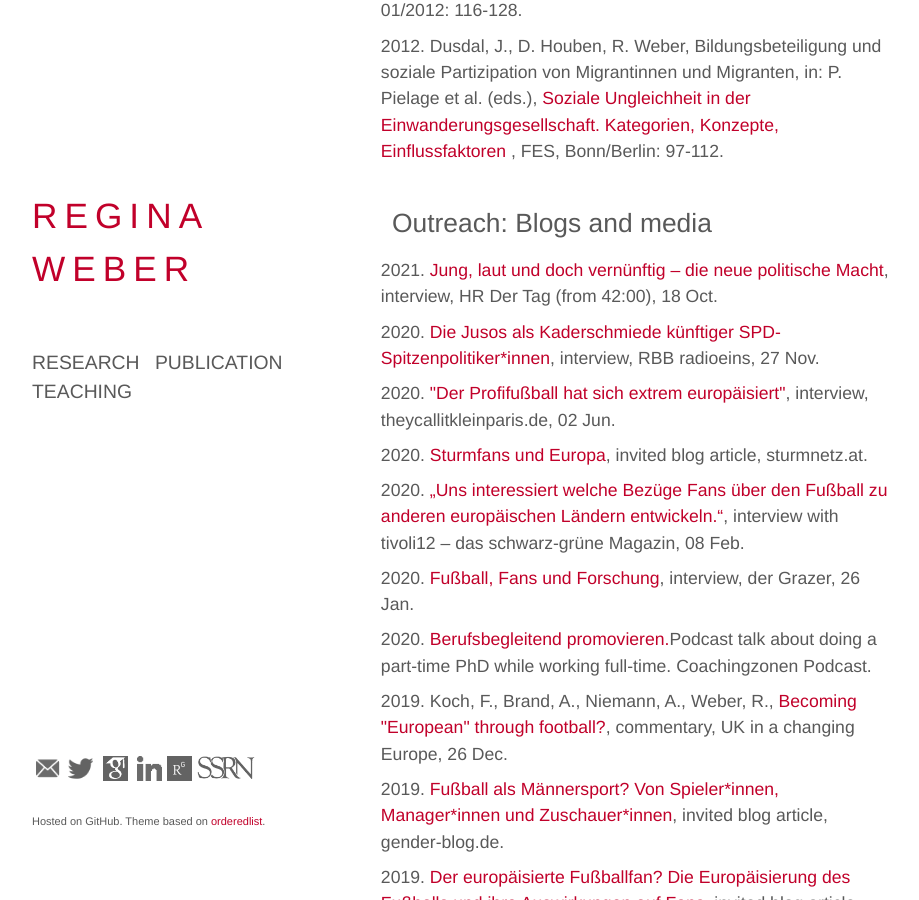
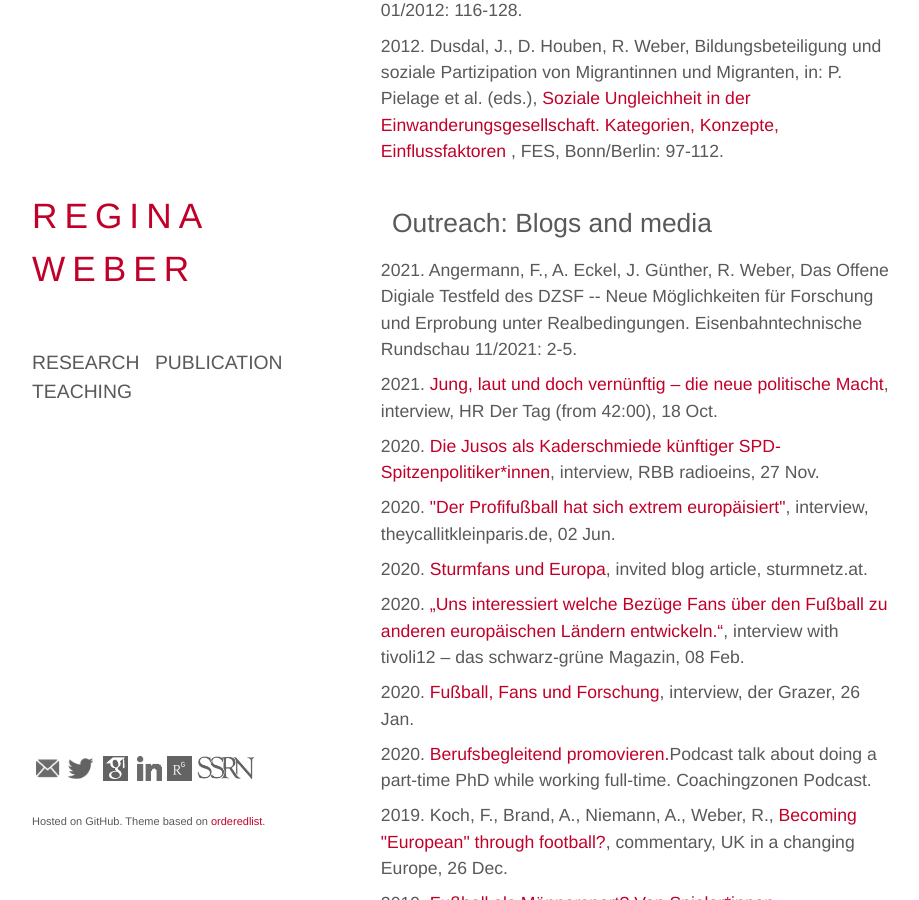
Before and after one commit to robertocabreratapia/robertocabreratapia.github.io, a Jekyll site: the page built from publication.html, in a window 1280 px wide and 900 px high, scrolled down 2471 px. Shown: the whole window, without its empty margins (178-1097 px from the left). Built offline with Jekyll 4.4.1, drawn with Linux system fonts in a browser that asks for light colours.

Commit message:
Update publication.html

```diff
--- a/publication.html
+++ b/publication.html
@@ -36,7 +36,8 @@ layout: default
 
 <h2 id="outreach"> Outreach: Blogs and media</h2>
 <ul>
-    <li>2021. <a href="https://www.hr2.de/podcasts/der-tag/jung-laut-und-doch-vernuenftig--die-neue-politische-macht,podcast-episode-93110.html">Jung, laut und doch vernünftig – die neue politische Macht</a>, interview, HR Der Tag (from 42:00), 18 Oct.</li>
+<li>2021. Angermann, F., A. Eckel, J. Günther, R. Weber, Das Offene Digiale Testfeld des DZSF -- Neue Möglichkeiten für Forschung und Erprobung unter Realbedingungen. Eisenbahntechnische Rundschau 11/2021: 2-5.</li>
+<li>2021. <a href="https://www.hr2.de/podcasts/der-tag/jung-laut-und-doch-vernuenftig--die-neue-politische-macht,podcast-episode-93110.html">Jung, laut und doch vernünftig – die neue politische Macht</a>, interview, HR Der Tag (from 42:00), 18 Oct.</li>
 <li>2020. <a href="https://www.radioeins.de/programm/sendungen/die_schoene_woche/_/die-jusos-als-kaderschmiede-kuenftiger-spd-spitzenpolitiker.html">Die Jusos als Kaderschmiede künftiger SPD-Spitzenpolitiker*innen</a>, interview, RBB radioeins, 27 Nov.</li>
 <li>2020. <a href="https://www.theycallitkleinparis.de/2020/06/02/regina-weber-im-interview-der-profifussball-hat-sich-extrem-europaeisiert/">"Der Profifußball hat sich extrem europäisiert"</a>, interview, theycallitkleinparis.de, 02 Jun.</li>
 <li>2020. <a href="https://www.sturmnetz.at/sturmfans-und-europa/">Sturmfans und Europa</a>, invited blog article, sturmnetz.at.</li>
```
